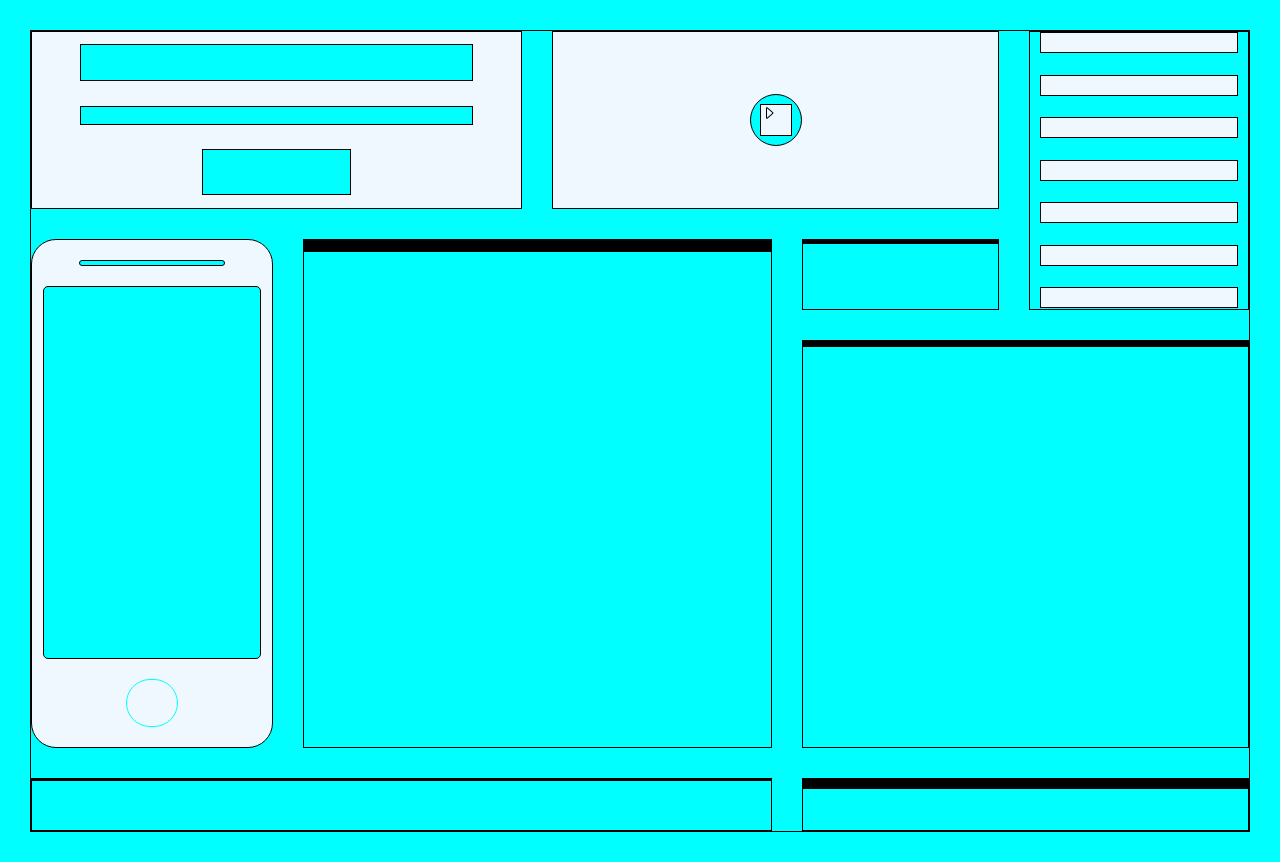
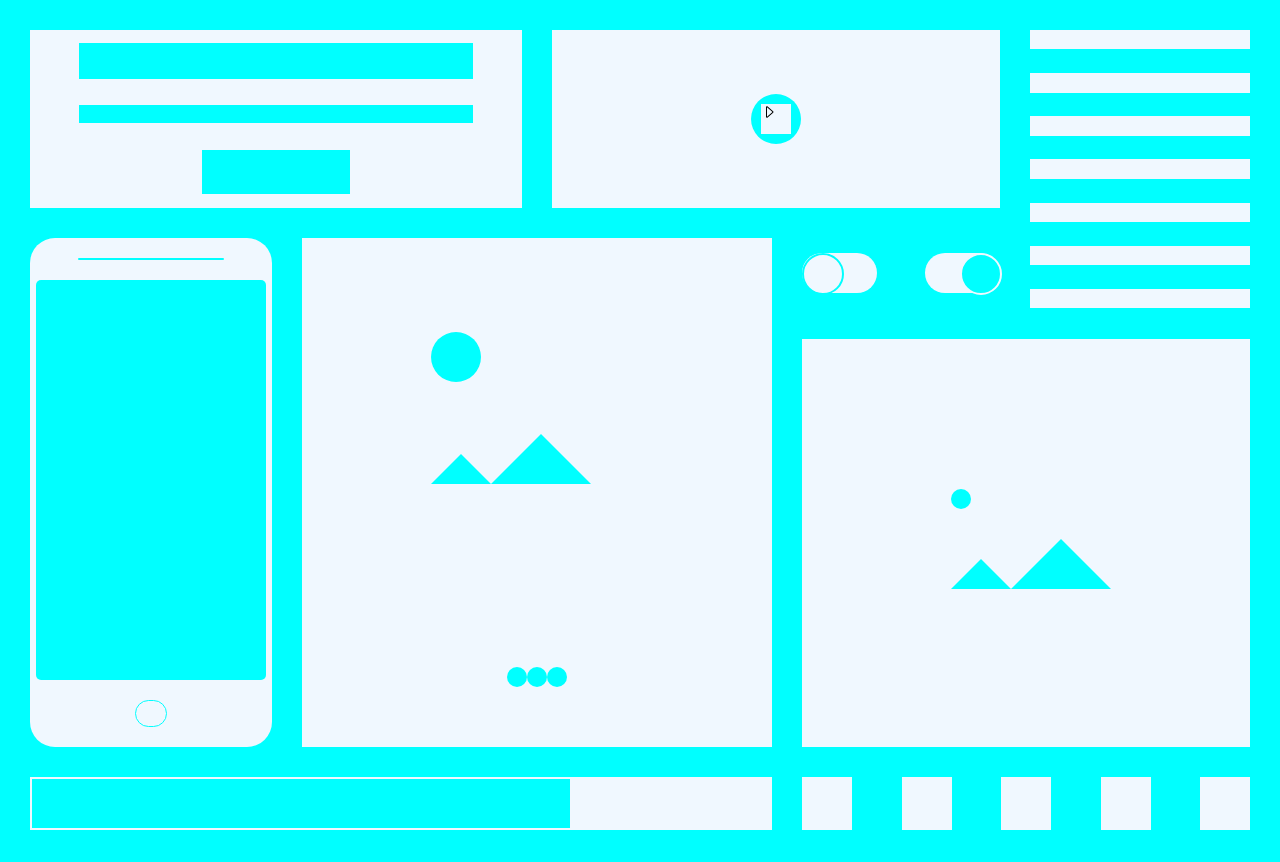
Before and after one commit to yavuzoz/CSS_lessons, a plain HTML site: page css_week6/index.html in a window 1280 px wide. Drawn offline with Linux system fonts and the light colour scheme.

Commit message:
assigment has a created

```diff
--- a/css_week6/index.html
+++ b/css_week6/index.html
@@ -18,7 +18,7 @@
         </div>
         <div class="middle-top">
             <div class="middle-top-item1"></div>
-            <div class="middle-top-item2" ><img src="caret-right.svg" alt="caret-right"></div>
+            <div class="middle-top-item2"><img src="caret-right.svg" alt="caret-right"></div>
         </div>
         <div class="right-top">
             <div class="right-top-item1"></div>
@@ -30,16 +30,24 @@
             <div class="right-top-item1"></div>
         </div>
         <div class="dark-light-botton">
-            <div class="light-botton"></div>
-            <div class="dark-botton"></div>
+            <div class="light-botton">
+                <div class="light-botton-item"></div>
+            </div>
+            <div class="light-botton">
+                <div class="dark-botton-item"></div>
+            </div>
         </div>
         <div class="middle">
-            <div class="middle-item1"></div>
-            <div class="middle-item1"></div>
-            <div class="middle-item1"></div>
-            <div class="middle-item1"></div>
-            <div class="middle-item1"></div>
-            <div class="middle-item1"></div>
+            <div class="middle-item-top">
+                <div class="middle-item1"></div>
+                <div class="middle-item2"></div>
+                <div class="middle-item3"></div>
+            </div>
+            <div class="middle-item-bottom">
+                <div class="middle-item"></div>
+                <div class="middle-item"></div>
+                <div class="middle-item"></div>
+            </div>
         </div>
         <div class="middle-left">
             <div class="middle-left-item1"></div>
@@ -47,12 +55,14 @@
             <div class="middle-left-item3"></div>
         </div>
         <div class="middle-right">
-            <div class="middle-right-item1"></div>
-            <div class="middle-right-item1"></div>
-            <div class="middle-right-item1"></div>
+            <div class="middle-right-item">
+                <div class="middle-right-item1"></div>
+                <div class="middle-right-item2"></div>
+                <div class="middle-right-item3"></div>
+            </div>
         </div>
         <div class="bottom-left">
-            <div class="bottom-left-item1"></div>
+            <div class="bottom-left-item"></div>
         </div>
         <div class="bottom-right">
             <div class="bottom-right-item1"></div>
--- a/css_week6/style.css
+++ b/css_week6/style.css
@@ -4,9 +4,13 @@ body {
     background-color: aqua;
 }
 
-div {
+/* div {
     border: 0.5px solid black;
-}
+} */
+
+/* div {
+    border: 1px solid black;
+} */
 
 .container {
     display: grid;
@@ -16,11 +20,7 @@ div {
     grid-template-rows: 1fr 0.4fr 2.3fr 0.3fr;
     gap: 30px 30px;
     grid-auto-flow: row;
-    grid-template-areas:
-        "left-top left-top middle-top middle-top right-top"
-        "middle-left middle middle dark-light-botton right-top"
-        "middle-left middle middle middle-right middle-right"
-        "bottom-left bottom-left bottom-left bottom-right bottom-right";
+    grid-template-areas: "left-top left-top middle-top middle-top right-top""middle-left middle middle dark-light-botton right-top""middle-left middle middle middle-right middle-right""bottom-left bottom-left bottom-left bottom-right bottom-right";
 }
 
 .left-top {
@@ -31,17 +31,20 @@ div {
     align-items: center;
     justify-content: space-around;
 }
-.left-top-item1{
+
+.left-top-item1 {
     background-color: aqua;
     width: 80%;
     height: 20%;
 }
-.left-top-item2{
+
+.left-top-item2 {
     background-color: aqua;
     width: 80%;
     height: 10%;
 }
-.left-top-item3{
+
+.left-top-item3 {
     background-color: aqua;
     width: 30%;
     height: 25%;
@@ -55,19 +58,20 @@ div {
     align-items: center;
     justify-content: center;
 }
-.middle-top-item1{
+
+.middle-top-item1 {
     background-color: aqua;
     width: 50px;
     height: 50px;
     border-radius: 350px;
 }
-.middle-top-item2{
-    background-color:aliceblue;
+
+.middle-top-item2 {
+    background-color: aliceblue;
     width: 30px;
     height: 30px;
     position: absolute;
 }
-
 
 .right-top {
     grid-area: right-top;
@@ -77,59 +81,207 @@ div {
     align-items: center;
     justify-content: space-between;
 }
-.right-top-item1{
+
+.right-top-item1 {
     background-color: aliceblue;
-    width: 90%;
+    width: 100%;
     height: 7%;
 }
 
 .dark-light-botton {
     grid-area: dark-light-botton;
+    background-color: aqua;
+    display: flex;
+    flex-direction: row;
+    align-items: center;
+    justify-content: space-between;
+}
+
+.light-botton {
+    background-color: aliceblue;
+    width: 75px;
+    height: 40px;
+    border-radius: 45px;
+}
+
+.light-botton-item {
+    width: 38px;
+    height: 38px;
+    border-radius: 350px;
+    border: 2px solid aqua;
+}
+
+.dark-botton-item {
+    background-color: aqua;
+    width: 38px;
+    height: 38px;
+    border-radius: 350px;
+    border: 2px solid aliceblue;
+    margin-left: 35px;
 }
 
 .middle {
     grid-area: middle;
+    background-color: aliceblue;
+    display: flex;
+    flex-direction: column;
+    align-items: center;
+    justify-content: space-between;
+}
+
+.middle-item-top {
+    background-color: aliceblue;
+    display: flex;
+    align-content: space-between;
+    width: 45%;
+    height: 30%;
+    margin-top: 20%;
+
+}
+
+.middle-item1 {
+    background-color: aqua;
+    width: 50px;
+    height: 50px;
+    border-radius: 100%;
+    position: absolute;
+}
+
+.middle-item2 {
+    border-color: aliceblue aliceblue aqua aliceblue;
+    border-style: solid;
+    border-width: 30px;
+    width: 0px;
+    height: 0px;
+    margin-top: auto;
+}
+
+.middle-item3 {
+    border-color: aliceblue aliceblue aqua aliceblue;
+    border-style: solid;
+    border-width: 50px;
+    width: 0px;
+    height: 0px;
+    margin-top: auto;
+}
+
+.middle-item-bottom {
+    background-color: aliceblue;
+    display: flex;
+    flex-direction: row;
+    justify-content: center;
+    width: 45%;
+    height: 100px;
+}
+
+.middle-item {
+    background-color: aqua;
+    width: 20px;
+    height: 20px;
+    border-radius: 100%;
+    margin-top: 20px;
 }
 
 .middle-left {
     grid-area: middle-left;
-    background-color:aliceblue;
+    background-color: aliceblue;
     display: flex;
     flex-direction: column;
     align-items: center;
     border-radius: 25px;
 }
-.middle-left-item1{
+
+.middle-left-item1 {
     background-color: aqua;
     border-radius: 5px;
     margin: 20px;
     width: 60%;
     height: 5px;
 }
-.middle-left-item2{
+
+.middle-left-item2 {
     background-color: aqua;
     border-radius: 5px;
     margin: 0px;
-    width: 90%;
-    height: 80%;
+    width: 95%;
+    height: 100vh;
 }
-.middle-left-item3{
+
+.middle-left-item3 {
     border-radius: 5px;
     margin: 20px;
-    width: 50px;
+    width: 30px;
     height: 50px;
-    border-radius: 350px;
+    border-radius: 450px;
     border: 1px solid aqua;
 }
 
 .middle-right {
     grid-area: middle-right;
+    background-color: aliceblue;
+    display: flex;
+    flex-direction: column;
+    align-items: center;
+}
+
+.middle-right-item {
+    background-color: aliceblue;
+    display: flex;
+    align-content: space-between;
+    width: 150px;
+    height: 100px;
+    margin-top: 150px;
+}
+
+.middle-right-item1 {
+    background-color: aqua;
+    width: 20px;
+    height: 20px;
+    border-radius: 100%;
+    position: absolute;
+}
+
+.middle-right-item2 {
+    border-color: aliceblue aliceblue aqua aliceblue;
+    border-style: solid;
+    border-width: 30px;
+    width: 0px;
+    height: 0px;
+    margin-top: auto;
+}
+
+.middle-right-item3 {
+    border-color: aliceblue aliceblue aqua aliceblue;
+    border-style: solid;
+    border-width: 50px;
+    width: 0px;
+    height: 0px;
+    margin-top: auto;
 }
 
 .bottom-left {
     grid-area: bottom-left;
+    background-color: aqua;
+    display: flex;
+    justify-content: flex-end;
+    border: 2px solid aliceblue;
+}
+.bottom-left-item{
+    background-color: aliceblue;
+    width: 200px;
+    height: auto;
 }
 
 .bottom-right {
     grid-area: bottom-right;
+    background-color: aqua;
+    display: flex;
+    flex-direction: row;
+    justify-content: space-between;
+
 }
+.bottom-right-item1{
+    background-color: aliceblue;
+    width: 50px;
+    height: auto;
+}
```
